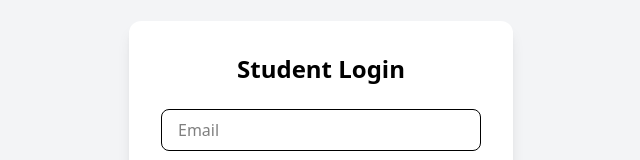
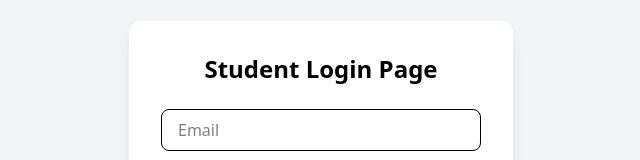
Before and after one commit to payal-meena/Scholarship-management-system, a React (Vite) app in the folder client/: page /student-login in a window 1280 px wide. Shown: the part 223-383 px from the top of the page, without its empty margins (319-959 px from the left). Built offline with nearby package versions, Linux system fonts and the light colour scheme.

Commit message:
add heading

```diff
--- a/client/src/pages/StudentLogin.jsx
+++ b/client/src/pages/StudentLogin.jsx
@@ -4,7 +4,7 @@ export default function StudentLogin() {
   return (
     <div className="flex items-center justify-center h-screen bg-gray-100">
       <div className="bg-white shadow-lg rounded-xl p-8 w-96">
-        <h2 className="text-2xl font-bold text-center mb-6">Student Login</h2>
+        <h2 className="text-2xl font-bold text-center mb-6">Student Login Page</h2>
 
         <form className="space-y-4">
           <input
```
